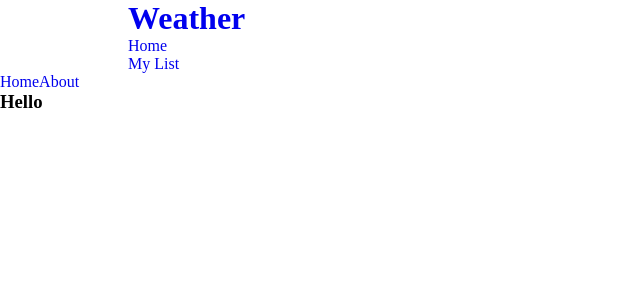
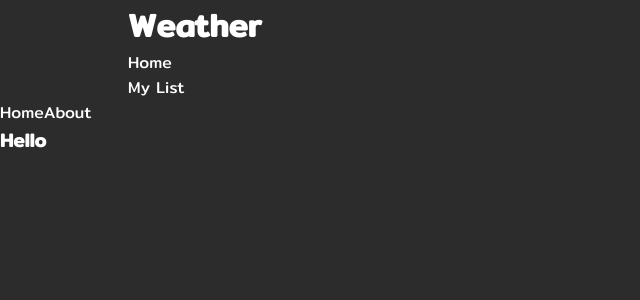
Before and after one commit to Juliia3/weather, a Vue app: page / in a window 1280 px wide. Shown: the top 300 px of the page, without its empty margins (0-640 px from the left). Built offline with nearby package versions, Linux system fonts and the light colour scheme.

Commit message:
variables styles

```diff
--- a/src/assets/styles/global/global.scss
+++ b/src/assets/styles/global/global.scss
@@ -5,8 +5,13 @@
 }
 
 body {
-    // font-family: $main-font;
-    color: black;
+    font-family: $main-font;
+    color: $white;
+    background-color: $bg-color;
+}
+
+a {
+    color: $white;
 }
 
 a:hover {
--- a/src/assets/styles/index.scss
+++ b/src/assets/styles/index.scss
@@ -1,5 +1,7 @@
 /* Variables */
 @import './variables/_sizing.scss';
+@import './variables/_colors.scss';
+@import './variables/_fonts.scss';
 
 /* Global */
 @import './global/global.scss';
--- a/src/assets/styles/variables/_colors.scss
+++ b/src/assets/styles/variables/_colors.scss
@@ -0,0 +1,4 @@
+$bg-color: #2C2C2C;
+$card-color: #5F5F5F;
+$white: #FFFFFF;
+$green: green;
--- /dev/null
+++ b/src/assets/styles/variables/_fonts.scss
@@ -0,0 +1,3 @@
+@import url('https://fonts.googleapis.com/css2?family=Mitr:wght@400;500&display=swap');
+
+$main-font: 'Mitr', sans-serif;
```
